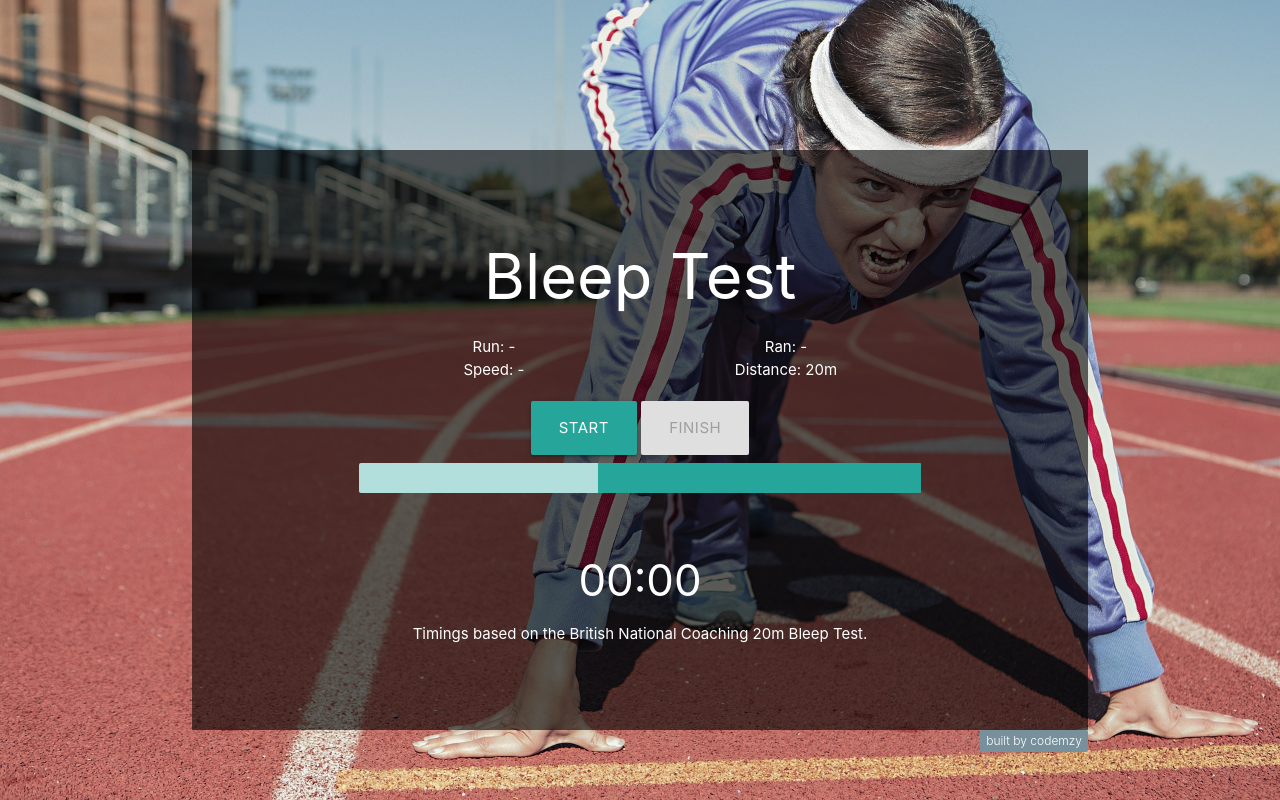
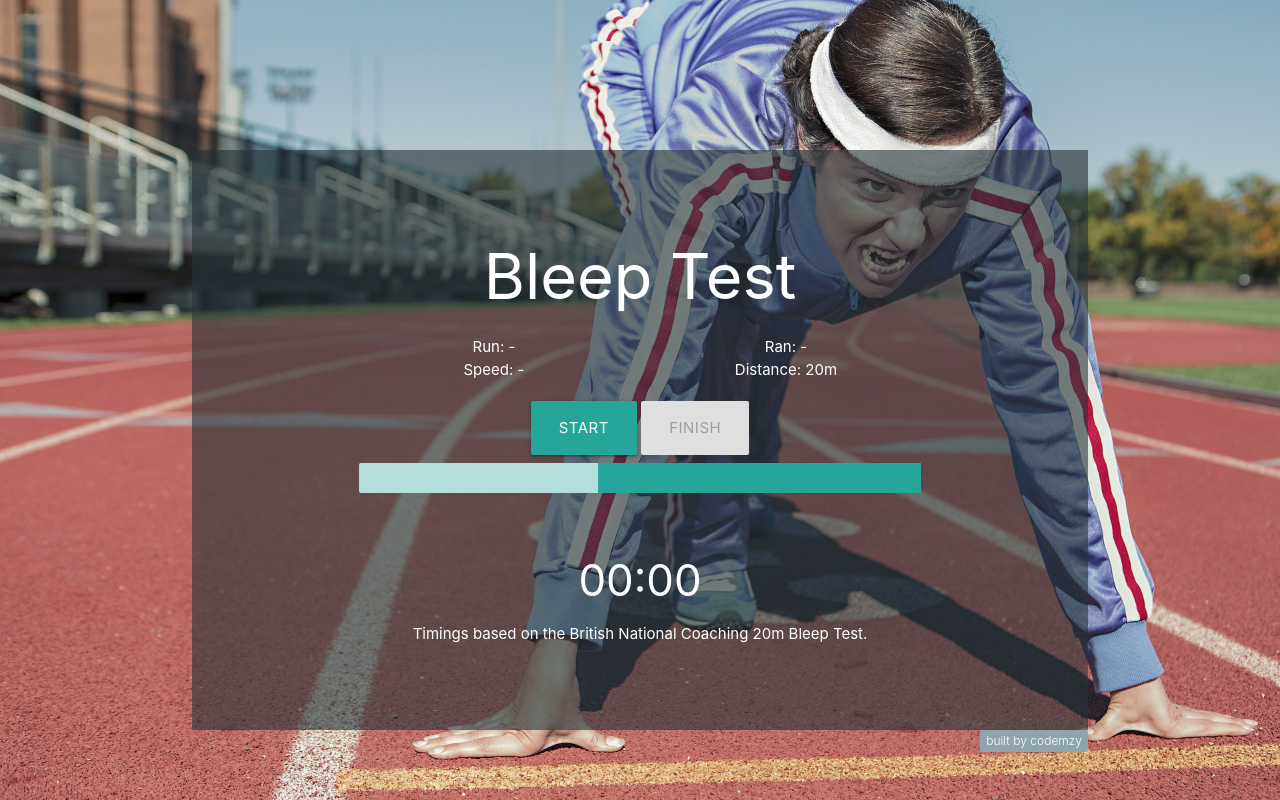
Before and after one commit to codemzy/bleeptest, a plain HTML site: page index.html in a window 1280 px wide. Drawn offline with nearby package versions, Linux system fonts and the light colour scheme.

Commit message:
Updated bg colours

```diff
--- a/css/styles.css
+++ b/css/styles.css
@@ -1,7 +1,7 @@
 html {
   background: url(../img/bgs/runner.jpg) bottom center;
   background-size: cover;
-  background-color: #e1f5fe;
+  background-color: #b3e5fc;
   height: 100%;
 }
 
@@ -32,7 +32,7 @@ nav .brand-logo {
   margin-top: 150px;
   padding: 50px 10px;
   background: #000000;
-  background: rgba(0,0,0,0.6);
+  background: rgba(38,50,56,0.6);
 }
 
 @media print
--- a/index.html
+++ b/index.html
@@ -56,7 +56,7 @@
         </div>
 
     </div>
-    <div id="codemzy" class="container right-align"><a href="https://codemzy.github.io" target="blank"><span class="new badge blue-grey lighten-1" data-badge-caption="codemzy">built by</span></a></div>
+    <div id="codemzy" class="container right-align"><a href="https://codemzy.github.io" target="blank"><span class="new badge blue-grey lighten-2" data-badge-caption="codemzy">built by</span></a></div>
 
     <audio id="buzzer" src="sounds/buzzer.mp3"></audio>
 
```
